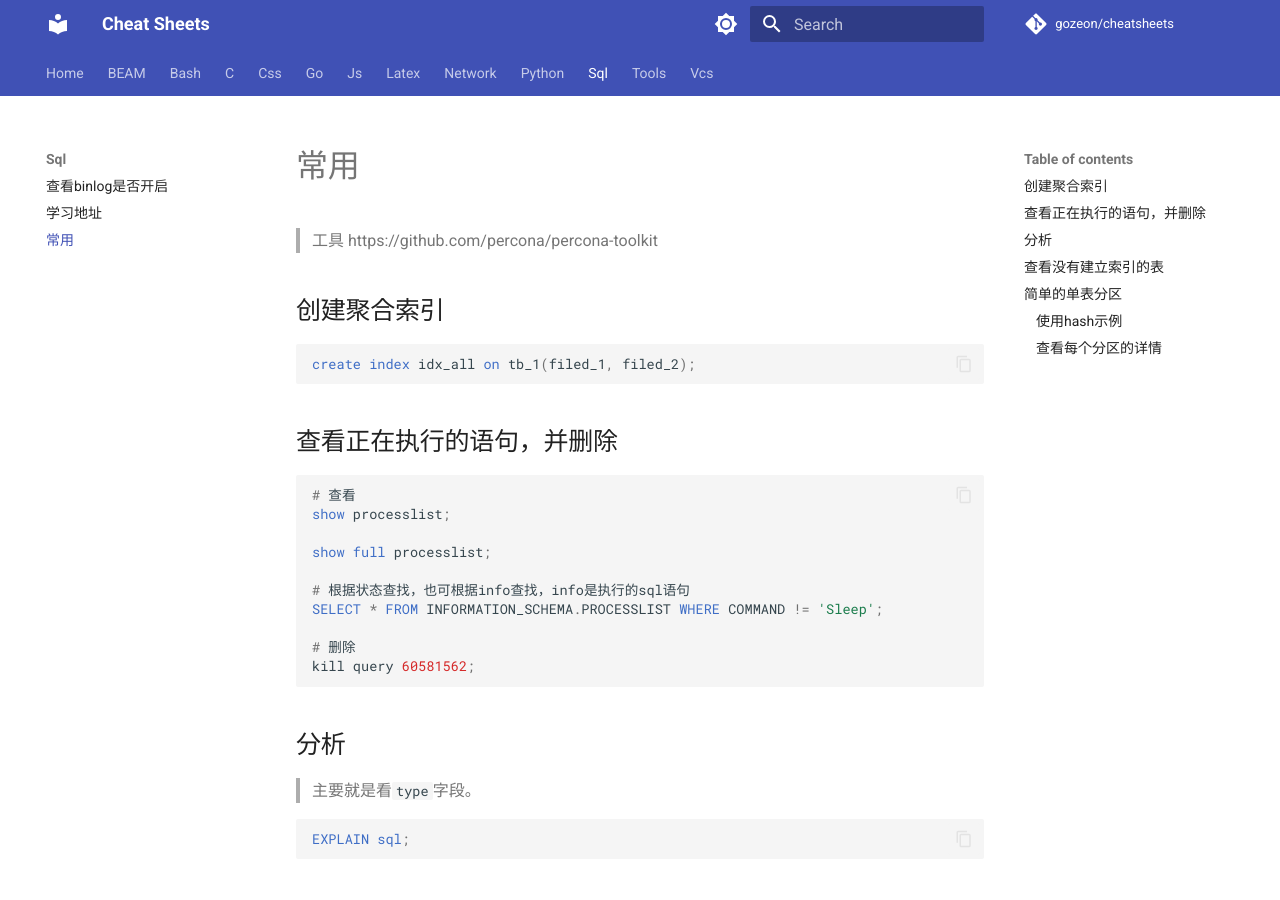
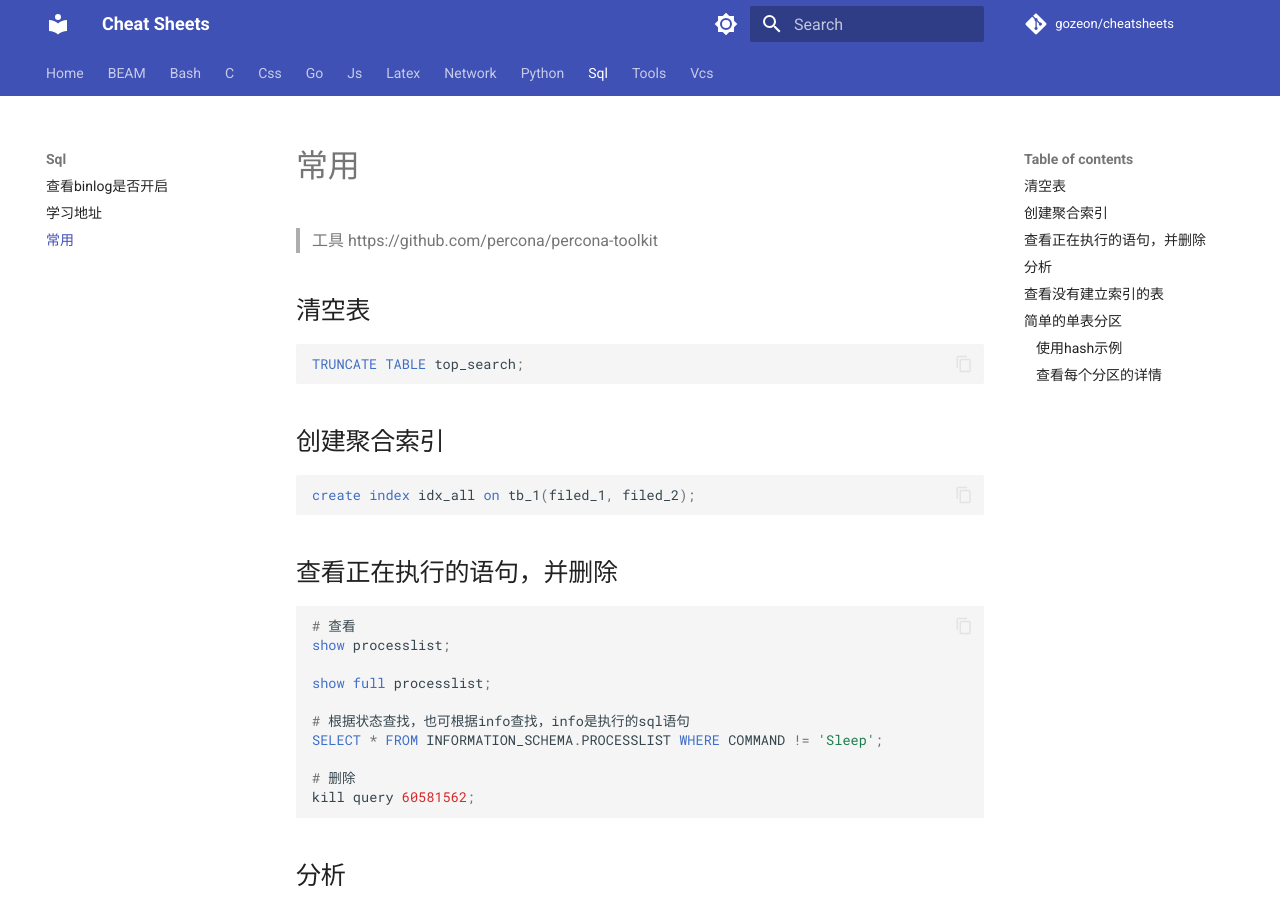
Before and after one commit to gozeon/cheatsheets, an MkDocs documentation site: the page built from docs/sql/常用.md, in a window 1280 px wide and 900 px high. Built offline with MkDocs 1.6.1 and Material for MkDocs 9.7.7, drawn with Linux system fonts in a browser that asks for light colours; comment, search, counter and statistics services are not loaded.

Commit message:
Update 常用.md

````diff
--- a/docs/sql/常用.md
+++ b/docs/sql/常用.md
@@ -1,4 +1,10 @@
 > 工具 https://github.com/percona/percona-toolkit
+
+## 清空表
+
+```sql
+TRUNCATE TABLE top_search;
+```
 
 ## 创建聚合索引
 
````
